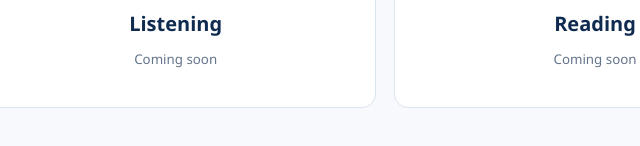
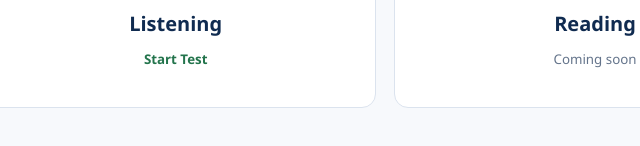
Before and after one commit to ieltstoeic9-sketch/AnhnguMsKimTestPrep, a plain HTML site: page general-training/no-20/test4/index.html in a window 1280 px wide. Shown: the part 396-542 px from the top of the page, 45-685 px from the left. Drawn offline with Linux system fonts and the light colour scheme.

Commit message:
Add files via upload

```diff
--- a/general-training/no-20/test4/index.html
+++ b/general-training/no-20/test4/index.html
@@ -1 +1 @@
-<!doctype html><html lang="en"><head><meta charset="utf-8"><meta name="viewport" content="width=device-width,initial-scale=1"><title>No. 20 Test 4 | Anh ngữ Ms. Kim</title><link rel="stylesheet" href="../../navigation.css"></head><body><main><a class="back" href="../">← Back</a><div class="crumbs"><a href="../../">General Training</a> / <a href="../">No. 20</a> / Test 4</div><section class="page-title"><h1>No. 20 · Test 4</h1><p>Select a skill to begin.</p></section><nav class="skill-grid"><a class="skill " href="listening/"><span class="ico">🎧</span><strong>Listening</strong><small>Coming soon</small></a><a class="skill " href="reading/"><span class="ico">📖</span><strong>Reading</strong><small>Coming soon</small></a><a class="skill " href="writing/"><span class="ico">✍</span><strong>Writing</strong><small>Coming soon</small></a></nav></main></body></html>
+<!doctype html><html lang="en"><head><meta charset="utf-8"><meta name="viewport" content="width=device-width,initial-scale=1"><title>No. 20 Test 4 | Anh ngữ Ms. Kim</title><link rel="stylesheet" href="../../navigation.css"></head><body><main><a class="back" href="../">← Back</a><div class="crumbs"><a href="../../">General Training</a> / <a href="../">No. 20</a> / Test 4</div><section class="page-title"><h1>No. 20 · Test 4</h1><p>Select a skill to begin.</p></section><nav class="skill-grid"><a class="skill available" href="listening/"><span class="ico">🎧</span><strong>Listening</strong><small>Start Test</small></a><a class="skill " href="../../reading/no-20/test4/"><span class="ico">📖</span><strong>Reading</strong><small>Coming soon</small></a><a class="skill " href="../../writing/no-20/test4/"><span class="ico">✍</span><strong>Writing</strong><small>Coming soon</small></a></nav></main></body></html>
```
